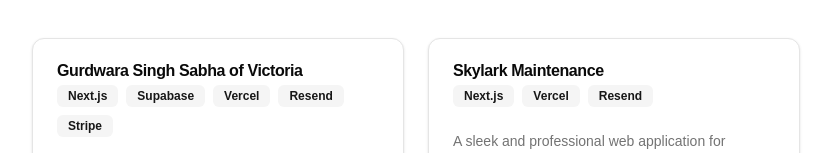
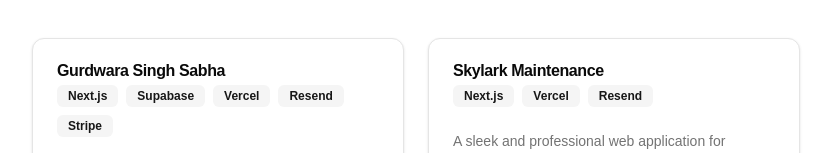
Before and after one commit to bhavanvir/portfolio-site, a Next.js app in the folder portfolio-site/: page /projects in a window 1280 px wide. Shown: the part 990-1143 px from the top of the page, without its empty margins (224-1055 px from the left). Built offline with nearby package versions, Linux system fonts and the light colour scheme.

Commit message:
Change project title name

```diff
--- a/portfolio-site/app/projects/page.tsx
+++ b/portfolio-site/app/projects/page.tsx
@@ -63,7 +63,7 @@
   const freelanceProjects = [
     {
       id: 1,
-      title: "Gurdwara Singh Sabha of Victoria",
+      title: "Gurdwara Singh Sabha",
       github: "https://github.com/bhavanvir/singhsabha",
       liveUrl: "https://www.singhsabha.net/",
       description:
```
